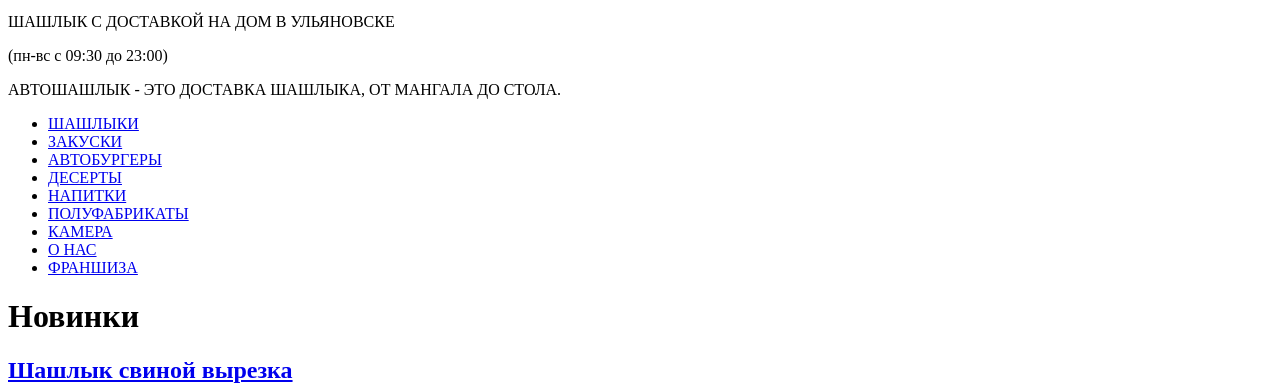
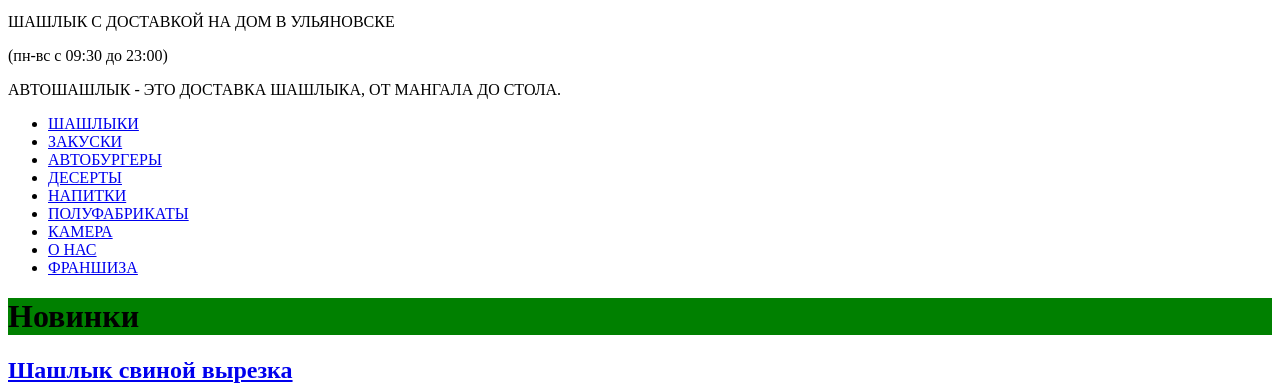
Before and after one commit to GITAlexCSS/HtmlaacademyGloevk, a plain HTML site: page bbq projeckt/index.html in a window 1280 px wide. Shown: the part 63-450 px from the top of the page. Drawn offline with Linux system fonts and the light colour scheme.

Commit message:
https://github.com/GITAlexCSS/HtmlacademyGloevk

```diff
--- /dev/null
+++ b/bbq projeckt/CSS/style.css
@@ -0,0 +1,4 @@
+H1 {
+background-color: green;
+
+}
```
Also changed, not shown: index.html (+1 -0 lines).
